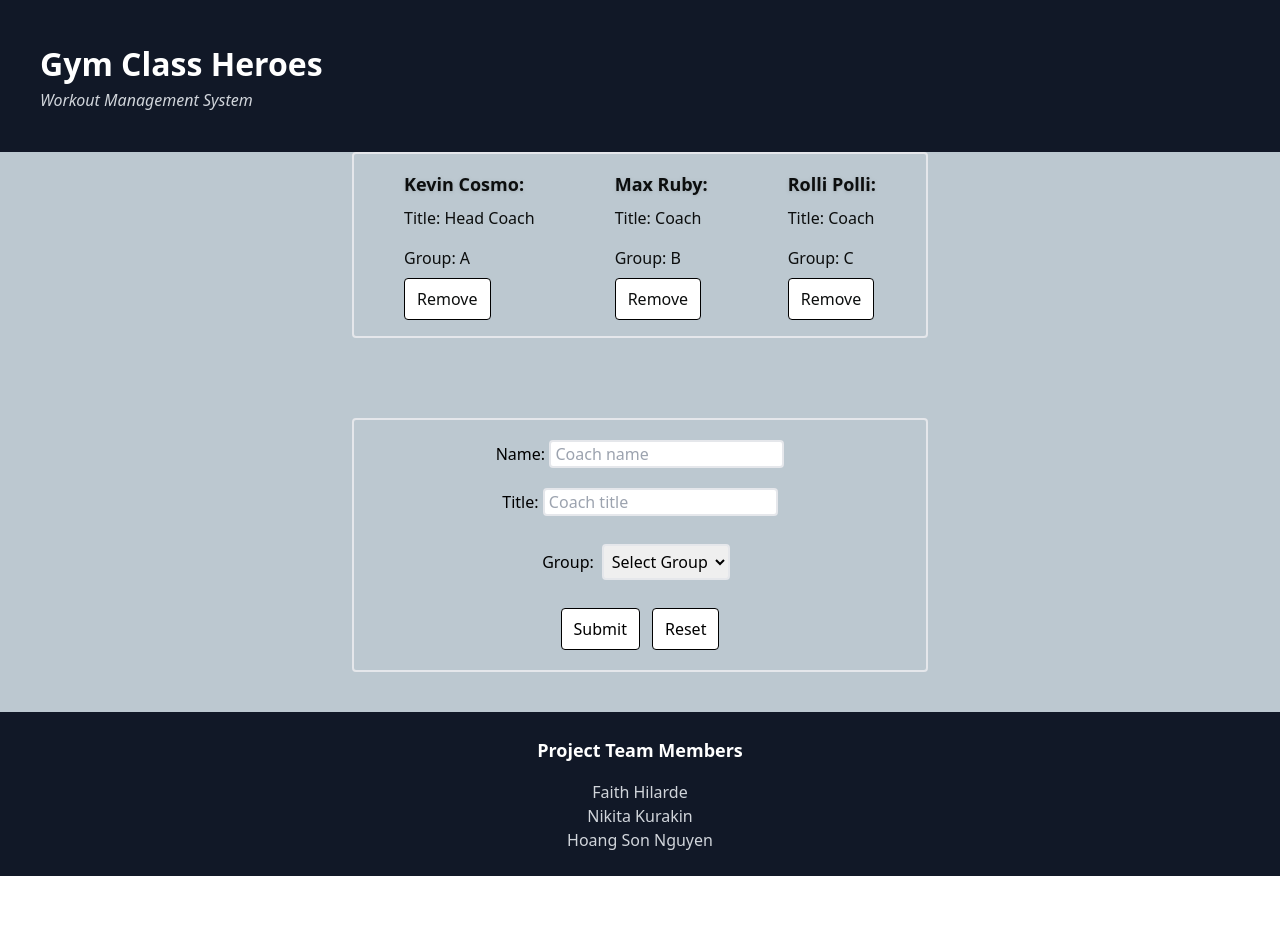
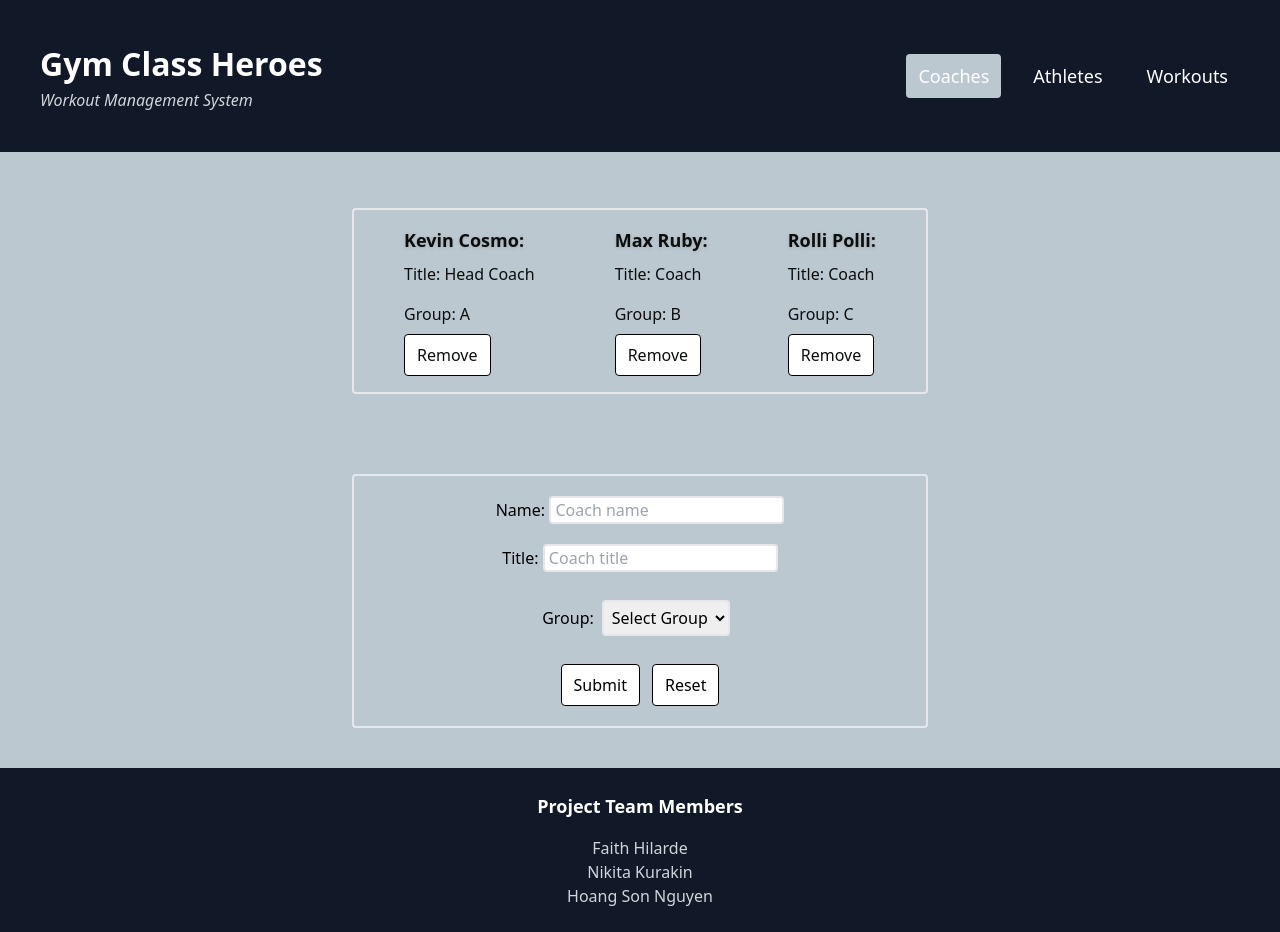
Before and after one commit to nikitakurakinGit/full-stack, a React (Vite) app in the folder gym-class-heroes/: page /coaches in a window 1280 px wide. Before the commit the page ends 876 px from the top, so only its background shows below. Built offline with nearby package versions, Linux system fonts and the light colour scheme.

Commit message:
Fixed header/nav colors and layout - set / path to load coaches page

```diff
--- a/gym-class-heroes/src/App.tsx
+++ b/gym-class-heroes/src/App.tsx
@@ -55,6 +55,11 @@ function App() {
       <Routes>
         <Route path="/" element={<Layout/>}>
             <Route
+              index
+              element={<CoachesPage addToGroup={addToGroup} removeFromGroup={removeFromGroup}/>}
+              />
+
+            <Route
               path='athletes'
               element={
                 <AthletesPage
--- a/gym-class-heroes/src/components/header/header.tsx
+++ b/gym-class-heroes/src/components/header/header.tsx
@@ -8,13 +8,18 @@ export default function Header({
     projectDescription: string;
 }) {
     return (
-        <header className="w-auto bg-gray-900 text-white px-10 py-10">
+        <header className="flex w-auto bg-gray-900 text-white px-10 py-10 mb-14 sticky top-0 z-50">
+            <div>
                 <h1 className="text-[2rem] font-bold">
                     {projectName}
                 </h1>
                 <p className="text-base text-gray-300 italic">
                     {projectDescription}
                 </p>
+            </div>
+            <div className="flex-1 flex justify-end items-center">
+                <Nav/>
+            </div>
         </header>
     );
 }
--- a/gym-class-heroes/src/components/layout/layout.tsx
+++ b/gym-class-heroes/src/components/layout/layout.tsx
@@ -13,7 +13,7 @@ export function Layout() {
                     projectDescription="Workout Management System"
                 />
 
-                <section className='flex flex-1 justify-center gap-5'>
+                <section className='flex flex-1 justify-center items-center gap-5'>
                     <Outlet />
                 </section>
                 <Footer names={["Faith Hilarde","Nikita Kurakin", "Hoang Son Nguyen"]} />
--- a/gym-class-heroes/src/components/nav/nav.tsx
+++ b/gym-class-heroes/src/components/nav/nav.tsx
@@ -9,12 +9,12 @@ export default function Nav() {
                         to="coaches"
                         className={({ isActive }) =>
                             `
-                            block py-2 px-3 rounded font-medium
+                            block py-2 px-3 text-white text-lg rounded font-medium
                             transition-colors duration-200
                             ${
                             isActive
-                                ? "bg-blue-600 text-white"
-                                : "text-[#0c0e0e] hover:text-blue-600"
+                                ? "bg-[#bcc8d0] text-black"
+                                : "text-[#0c0e0e] hover:text-gray-400"
                             }
                             `
                         }
@@ -26,13 +26,13 @@ export default function Nav() {
                     <NavLink
                         to="athletes"
                         className={({ isActive }) =>
-                            `
-                            block py-2 px-3 rounded font-medium
+                             `
+                            block py-2 px-3 text-white text-lg rounded font-medium
                             transition-colors duration-200
                             ${
                             isActive
-                                ? "bg-blue-600 text-white"
-                                : "text-[#0c0e0e] hover:bg-gray-200 hover:text-blue-600"
+                                ? "bg-[#bcc8d0] text-black"
+                                : "text-[#0c0e0e] hover:text-gray-400"
                             }
                             `
                         }
@@ -44,13 +44,13 @@ export default function Nav() {
                     <NavLink
                         to="workouts"
                         className={({ isActive }) =>
-                            `
-                            block py-2 px-3 rounded font-medium
+                             `
+                            block py-2 px-3 text-white text-lg rounded font-medium
                             transition-colors duration-200
                             ${
                             isActive
-                                ? "bg-blue-600 text-white"
-                                : "text-[#0c0e0e] hover:bg-gray-200 hover:text-blue-600"
+                                ? "bg-[#bcc8d0] text-black"
+                                : "text-[#0c0e0e] hover:text-gray-400"
                             }
                             `
                         }
```
Lines whose indentation alone changed are shown as unchanged.
